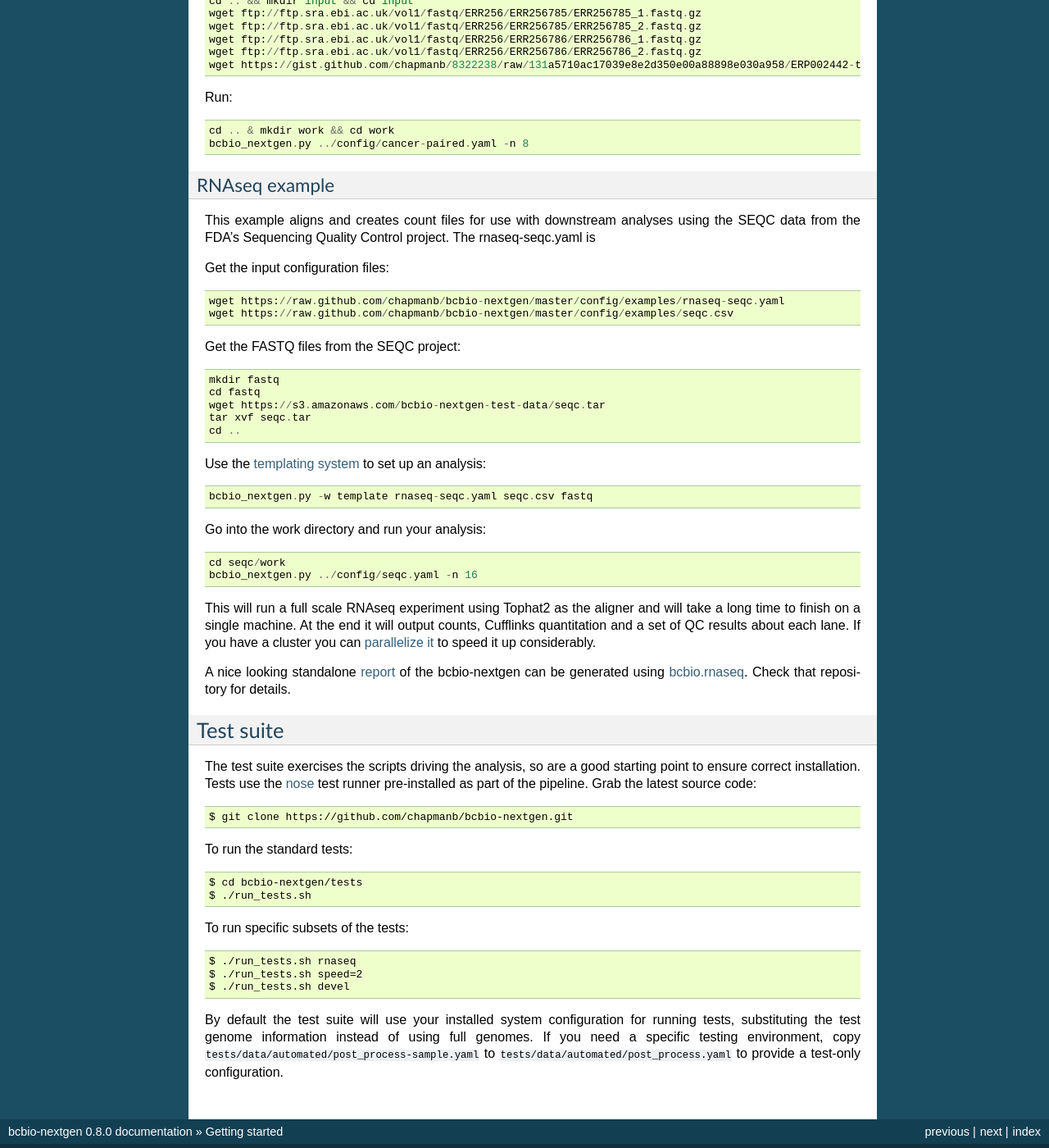
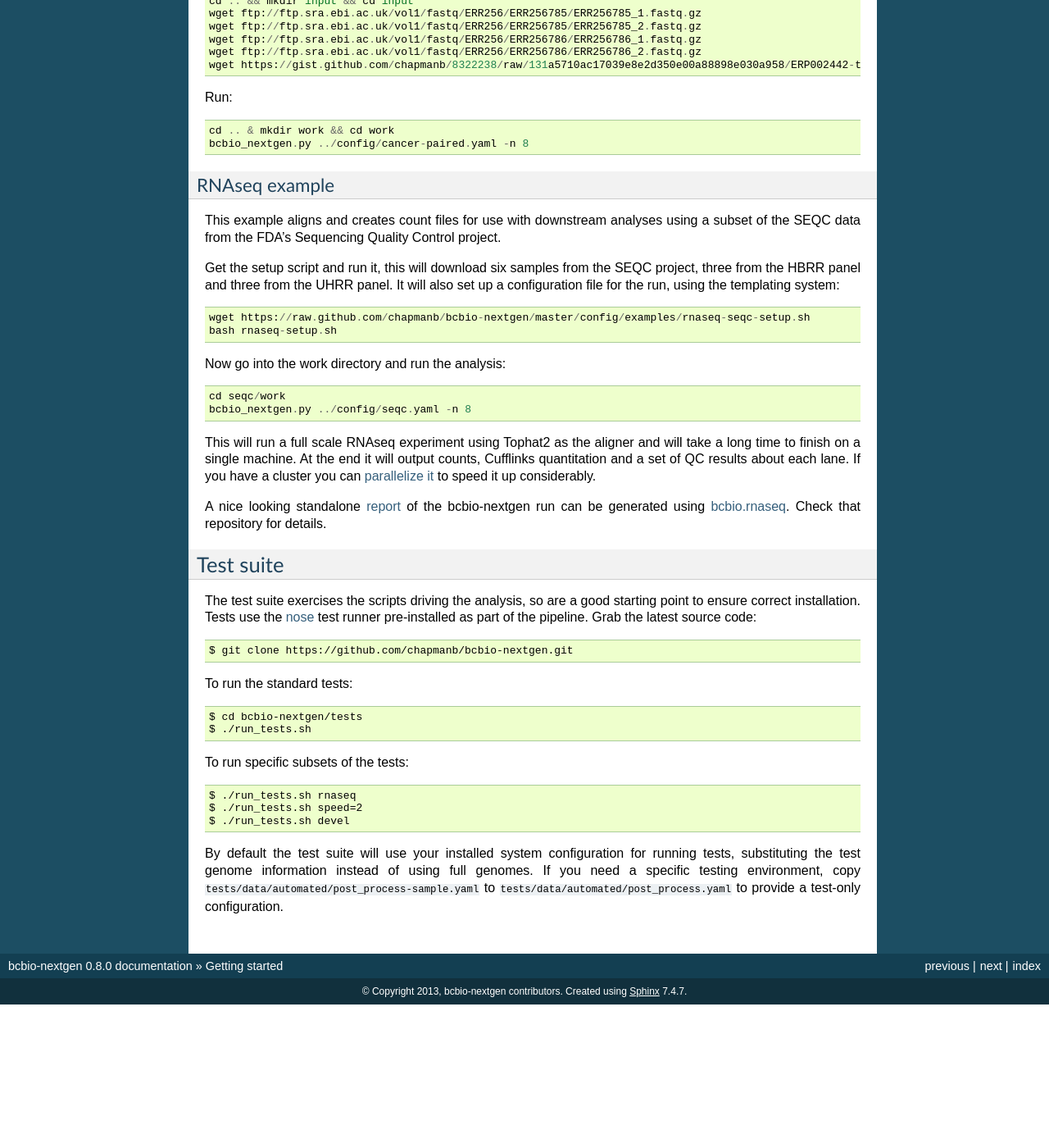
Before and after one commit to bcbio/bcbio-nextgen, a Sphinx documentation site: the page built from docs/contents/testing.rst, in a window 1280 px wide and 1400 px high, scrolled down 3226 px. Shown: the whole window at 82% size. Built offline with Sphinx 7.4.7, drawn with Linux system fonts in a browser that asks for light colours; after the commit the page ends 4451 px from its top, so only the background shows below that.

Commit message:
Update working with RNA-seq pipeline instructions

```diff
--- a/docs/contents/testing.rst
+++ b/docs/contents/testing.rst
@@ -217,30 +217,19 @@ RNAseq example
 ~~~~~~~~~~~~~~
 
 This example aligns and creates count files for use with downstream analyses
-using the SEQC data from the FDA's Sequencing Quality Control project. The
-rnaseq-seqc.yaml is
+using a subset of the SEQC data from the FDA's Sequencing Quality Control project.
 
-Get the input configuration files::
+Get the setup script and run it, this will download six samples from the SEQC project,
+three from the HBRR panel and three from the UHRR panel. It will also set up a configuration
+file for the run, using the templating system::
 
-  wget https://raw.github.com/chapmanb/bcbio-nextgen/master/config/examples/rnaseq-seqc.yaml
-  wget https://raw.github.com/chapmanb/bcbio-nextgen/master/config/examples/seqc.csv
+  wget https://raw.github.com/chapmanb/bcbio-nextgen/master/config/examples/rnaseq-seqc-setup.sh
+  bash rnaseq-setup.sh
 
-Get the FASTQ files from the SEQC project::
+Now go into the work directory and run the analysis::
 
-  mkdir fastq
-  cd fastq
-  wget https://s3.amazonaws.com/bcbio-nextgen-test-data/seqc.tar
-  tar xvf seqc.tar
-  cd ..
-
-Use the `templating system`_ to set up an analysis::
-
-  bcbio_nextgen.py -w template rnaseq-seqc.yaml seqc.csv fastq
-
-Go into the work directory and run your analysis::
-
-  cd seqc/work
-  bcbio_nextgen.py ../config/seqc.yaml -n 16
+   cd seqc/work
+   bcbio_nextgen.py ../config/seqc.yaml -n 8
 
 This will run a full scale RNAseq experiment using Tophat2 as the
 aligner and will take a long time to finish on a single machine. At
@@ -248,7 +237,7 @@ the end it will output counts, Cufflinks quantitation and a set of QC
 results about each lane. If you have a cluster you can `parallelize it`_
 to speed it up considerably.
 
-A nice looking standalone `report`_ of the bcbio-nextgen can be generated using
+A nice looking standalone `report`_ of the bcbio-nextgen run can be generated using
 `bcbio.rnaseq`_. Check that repository for details.
 
 .. _templating system: https://bcbio-nextgen.readthedocs.org/en/latest/contents/configuration.html#automated-sample-configuration
```
